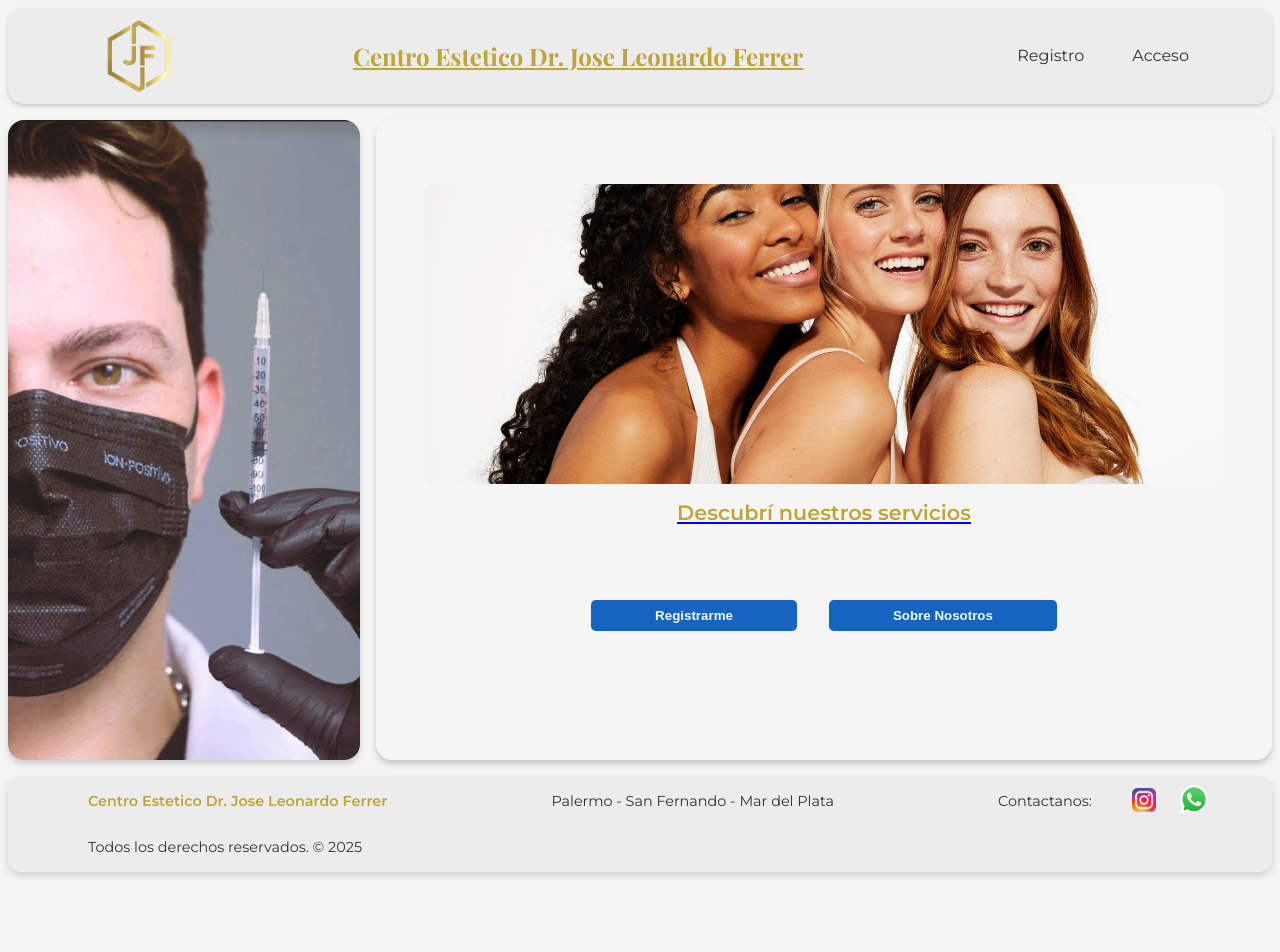
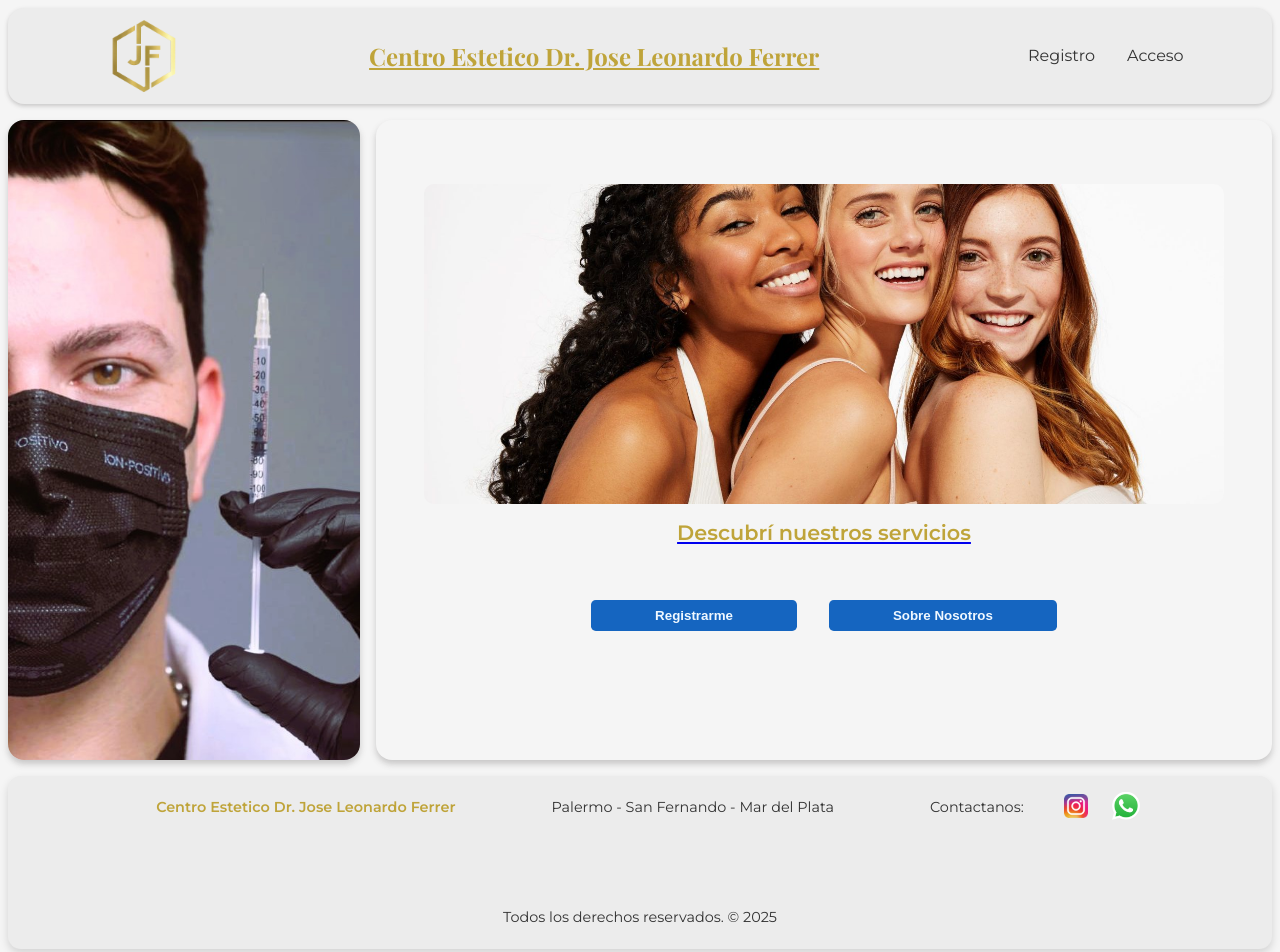
Before and after one commit to Orlando3486/Centro-Estetico-Dr.-Jose-Leonardo-Ferrer, a React (Vite) app in the folder front/vite-project/: page / in a window 1280 px wide. Shown: the top 952 px of the page. Before the commit the page ends 880 px from the top, so only its background shows below. Built offline with nearby package versions, Linux system fonts and the light colour scheme.

Commit message:
dependencias

```diff
--- a/front/vite-project/src/App.css
+++ b/front/vite-project/src/App.css
@@ -2,6 +2,50 @@
   margin: 0;
   padding: 0.5rem;
   text-align: center;
+}
+.layout {
+  display: flex;
+  height: 100%;
+}
+
+.contenido {
+  border-radius: 1rem;
+}
+
+.imagen {
+  width: 30%;
+  background-image: url("../public/foto-portada-estetica1.jpg");
+  background-size: cover;
+  background-position: center;
+  box-shadow: 0 4px 6px rgba(95, 94, 94, 0.3);
+  border-radius: 1rem;
+}
+
+.compartido {
+  display: flex;
+  justify-content: center;
+  flex-direction: column;
+  align-items: center;
+  flex-wrap: wrap;
+  background-color: rgba(233, 250, 250, 0);
+  border-radius: 1rem;
+  margin-left: 1rem;
+  box-shadow: 0 4px 6px rgba(95, 94, 94, 0.3);
+  height: 80vh;
+}
+
+.informacion {
+  height: 100%;
+  overflow-y: auto;
+  width: 70vw;
+}
+
+/* #root {
+  margin: 0;
+  padding: 0.5rem;
+  text-align: center;
+  display: flex;
+  flex-direction: column;
 }
 .layout {
   display: flex;
@@ -25,7 +69,6 @@
 .compartido {
   display: flex;
   justify-content: center;
-  /* solo lo necesito en el home */
   flex-direction: column;
   align-items: center;
   flex-wrap: wrap;
@@ -33,11 +76,12 @@
   border-radius: 1rem;
   margin-left: 1rem;
   box-shadow: 0 4px 6px rgba(95, 94, 94, 0.3);
-  height: 80vh;
+  height: 100%;
+  width: 100%;
 }
 
 .informacion {
   height: 100%;
   overflow-y: auto;
-  width: 70vw;
-}
+  width: 100%;
+} */
--- a/front/vite-project/src/components/NavBarInicio.jsx
+++ b/front/vite-project/src/components/NavBarInicio.jsx
@@ -15,7 +15,7 @@ export const NavBarInicio = () => {
       <h1 className={styles.nombre_estetica}>
         Centro Estetico Dr. Jose Leonardo Ferrer
       </h1>
-      <nav>
+      <nav className={styles.contenedor}>
         <ul className={styles.lista}>
           <li>
             {!hideInicio && (
--- a/front/vite-project/src/styles/Carousel.module.css
+++ b/front/vite-project/src/styles/Carousel.module.css
@@ -9,7 +9,7 @@
 
 .imagen {
   width: 100%;
-  height: 300px;
+  height: 80%;
   object-fit: cover;
   border-radius: 10px;
   transition: opacity 1s ease-in-out;
--- a/front/vite-project/src/styles/Footer.module.css
+++ b/front/vite-project/src/styles/Footer.module.css
@@ -1,14 +1,15 @@
 .footer {
   display: flex;
-  justify-content: space-between;
+  justify-content: center;
   flex-wrap: wrap;
   align-items: center;
-  padding: 0.1rem 4rem;
+  padding: 0.5rem;
   border-radius: 0.8rem;
   margin-top: 1rem;
   background-color: #ececec;
   box-shadow: 0 4px 8px rgba(0, 0, 0, 0.142);
   font-size: 0.9rem;
+  gap: 4rem;
 }
 .centroEstetico {
   color: #bfa43a;
--- a/front/vite-project/src/styles/NavBarInicio.module.css
+++ b/front/vite-project/src/styles/NavBarInicio.module.css
@@ -19,13 +19,15 @@
 .lista {
   display: flex;
   align-items: center;
-  justify-content: space-around;
+  justify-content: center;
   flex-wrap: wrap;
   list-style: none;
-  gap: 3rem;
+  gap: 2rem;
 }
 
 .link {
+  display: flex;
+  flex-wrap: wrap;
   color: #333333;
   font-size: 1rem;
   font-weight: 500;
```
Also changed, not shown: 2 other files (tests, documents, lock files or other folders).
